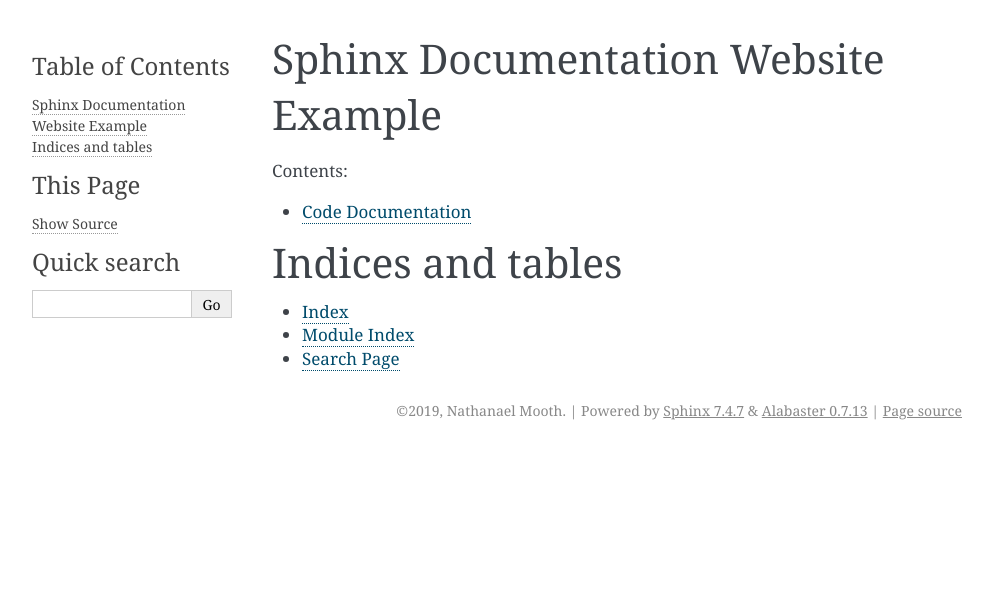
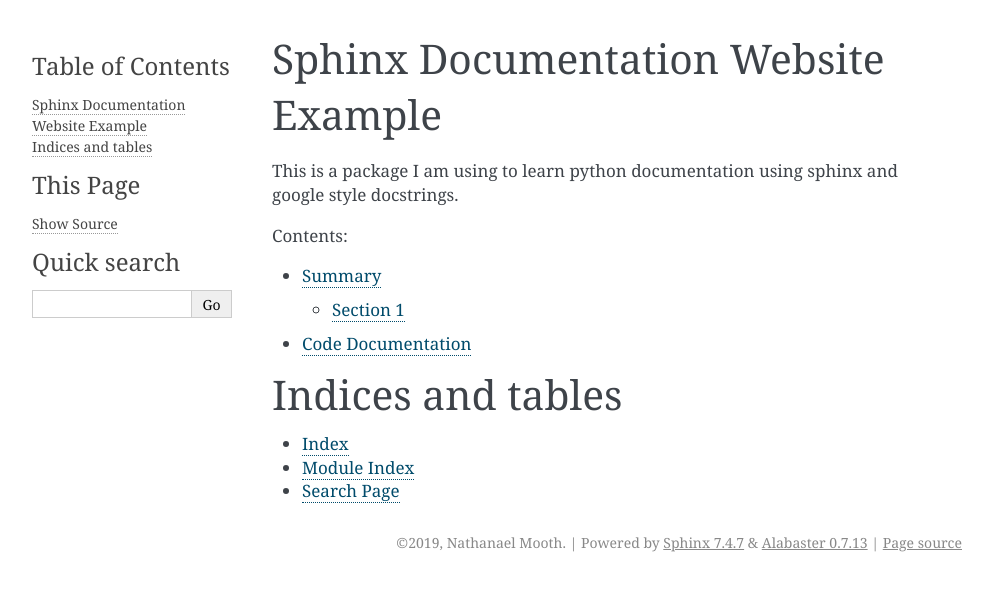
Before and after one commit to 90ender/sphinxtest, a Sphinx documentation site: the page built from sphinx/index.rst, in a window 1280 px wide. Shown: the top 591 px of the page, without its empty margins (148-1141 px from the left). Built offline with Sphinx 7.4.7, drawn with Linux system fonts in a browser that asks for light colours.

Commit message:
Added summary page and extra info to index.rst

```diff
--- a/sphinx/index.rst
+++ b/sphinx/index.rst
@@ -6,10 +6,13 @@
 Sphinx Documentation Website Example
 ====================================
 
+This is a package I am using to learn python documentation using sphinx and google style docstrings.
+
 .. toctree::
    :maxdepth: 2
    :caption: Contents:
 
+   summary
    code
 
 
```
Also changed, not shown: sphinx/summary.rst (added, +14 -0 lines).
